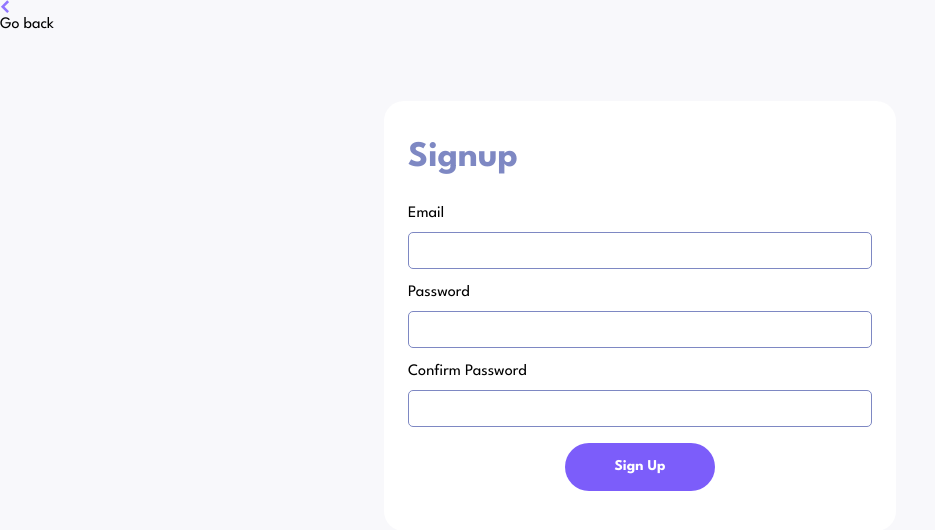
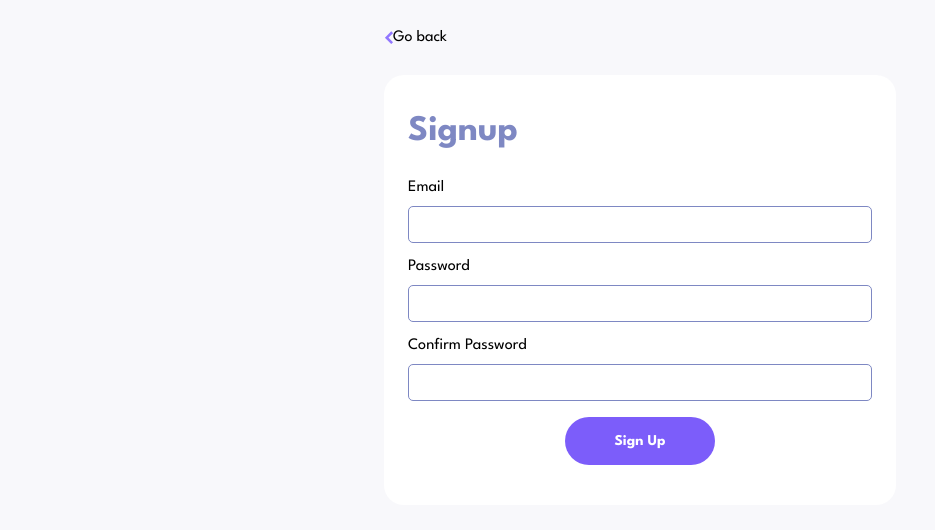
Before and after one commit to good-mistake/invoice-app, a Next.js app: page /signup in a window 1280 px wide. Shown: the top 530 px of the page, without its empty margins (0-935 px from the left). Built offline with nearby package versions, Linux system fonts and the light colour scheme.

Commit message:
backForLogin

```diff
--- a/src/app/forgot-password/page.tsx
+++ b/src/app/forgot-password/page.tsx
@@ -72,7 +72,10 @@ const ForgotPassword = () => {
   };
   return (
     <>
-      <div onClick={() => route.push("/home")} className="goBackBtn">
+      <div
+        onClick={() => route.push("/home")}
+        className="goBackBtn backForLogin"
+      >
         <Image
           width={9}
           height={9}
--- a/src/app/login/page.tsx
+++ b/src/app/login/page.tsx
@@ -81,7 +81,10 @@ const LoginPage = () => {
 
   return (
     <>
-      <div onClick={() => route.push("/home")} className="goBackBtn">
+      <div
+        onClick={() => route.push("/home")}
+        className="goBackBtn backForLogin"
+      >
         <Image
           width={9}
           height={9}
--- a/src/app/reset-password/page.tsx
+++ b/src/app/reset-password/page.tsx
@@ -72,7 +72,10 @@ const ResetPassword = () => {
 
   return (
     <>
-      <div onClick={() => route.push("/home")} className="goBackBtn">
+      <div
+        onClick={() => route.push("/home")}
+        className="goBackBtn backForLogin"
+      >
         <Image
           width={9}
           height={9}
--- a/src/app/signup/page.tsx
+++ b/src/app/signup/page.tsx
@@ -75,7 +75,10 @@ const SignUp = () => {
   };
   return (
     <>
-      <div onClick={() => route.push("/home")} className="goBackBtn">
+      <div
+        onClick={() => route.push("/home")}
+        className="goBackBtn backForLogin"
+      >
         <Image
           width={9}
           height={9}
--- a/src/style/styles.scss
+++ b/src/style/styles.scss
@@ -68,14 +68,21 @@ body {
 
   .content {
     min-height: 100vh;
-
+    .backForLogin {
+      display: flex;
+      justify-content: flex-start;
+      min-width: 360px;
+      max-width: 40%;
+      margin: 2% auto 0;
+      align-items: center;
+    }
     .login {
       background-color: var(--bg-content);
       padding: 1.5rem;
       border-radius: 20px;
       min-width: 360px;
       max-width: 40%;
-      margin: 5% auto;
+      margin: 2% auto 0;
       h1 {
         @include Heading-L($color: var(--input-border));
         margin: 1rem 0;
```
